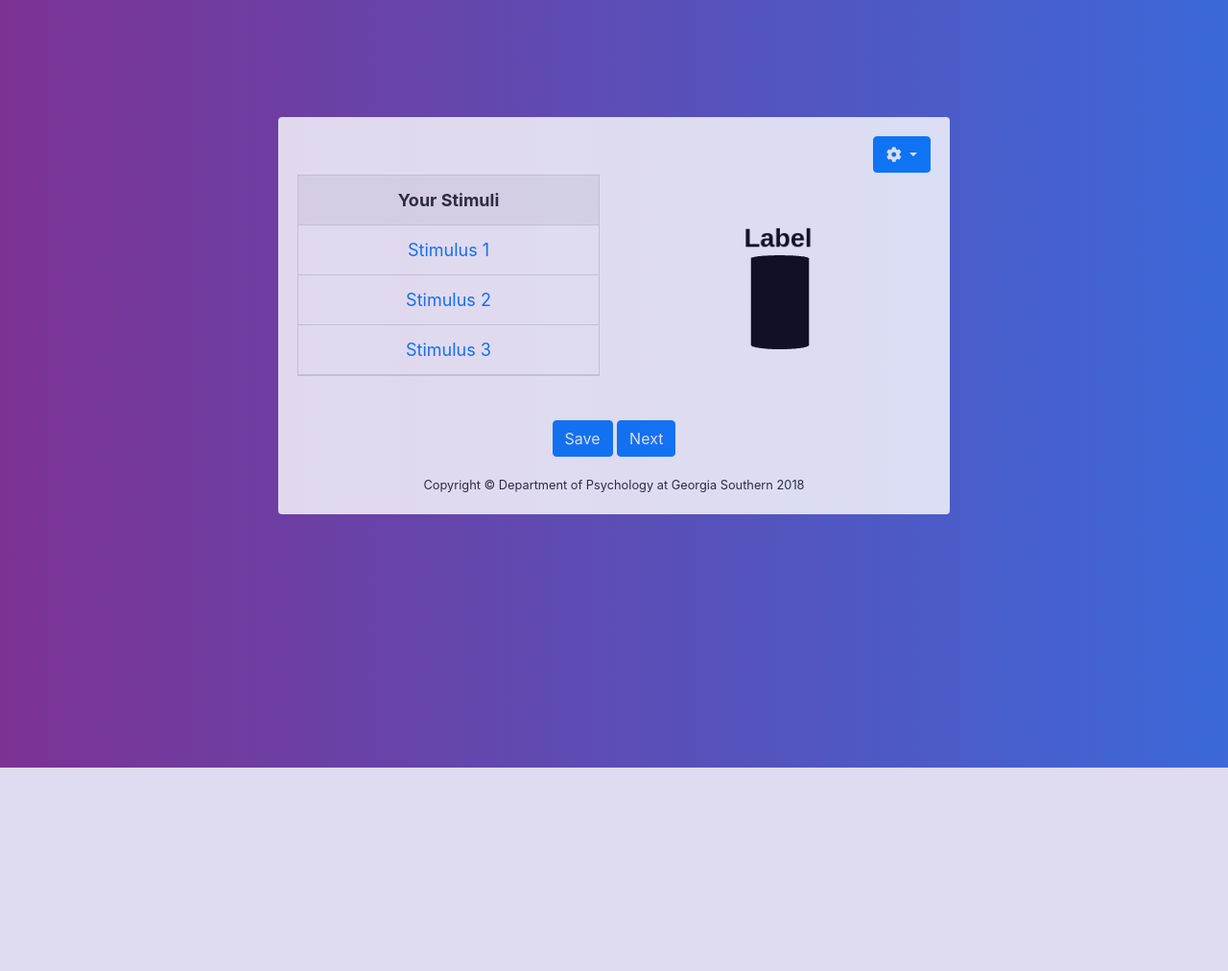
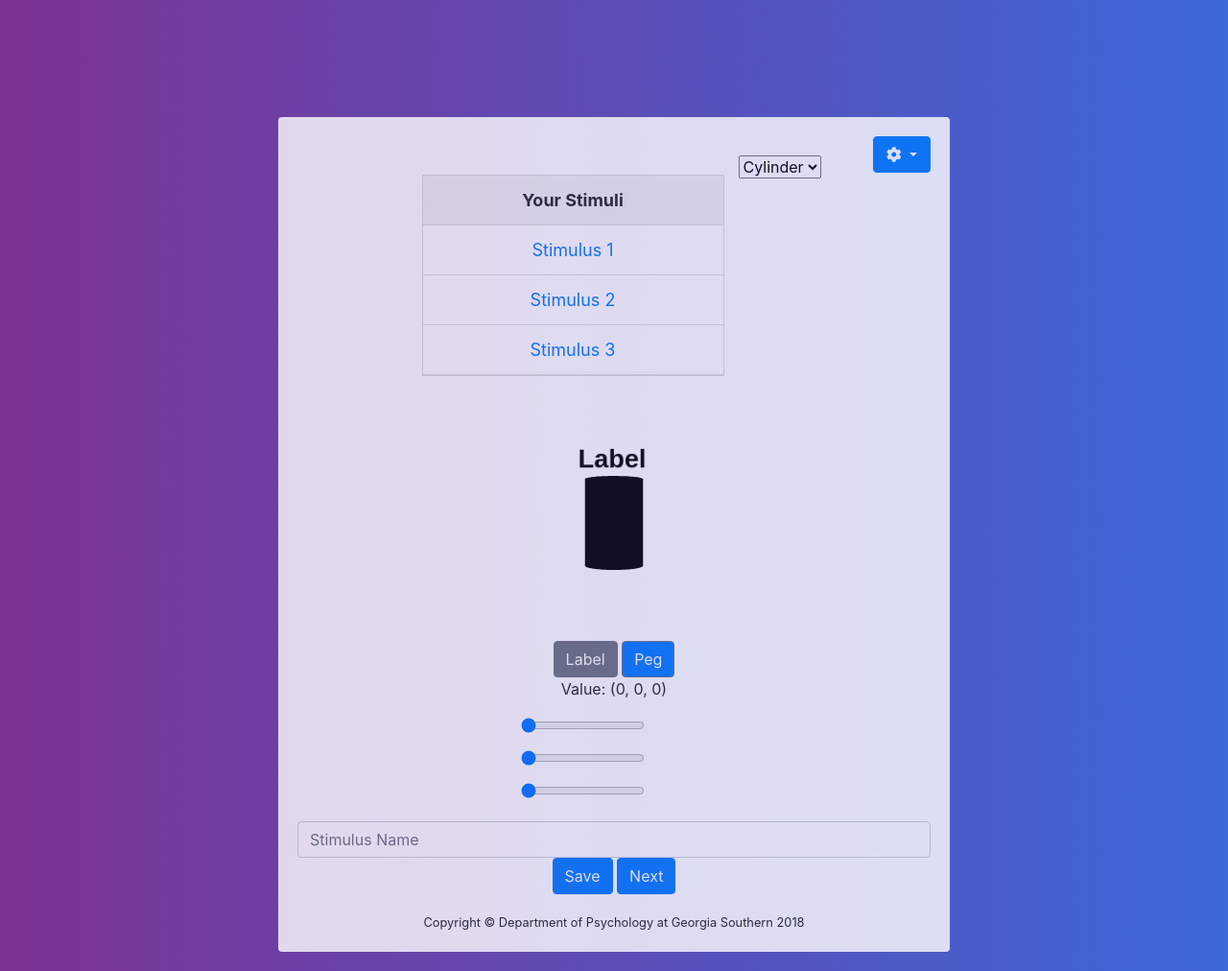
Before and after one commit to fredIV/SosaPy, a Django app: page /Sosa/stimsets/create in a window 1280 px wide. Shown: the whole page at 96% size. Before the commit the page ends 800 px from the top, so only its background shows below. Run offline with Django 3.2, Linux system fonts and the light colour scheme; some libraries are stand-ins or nearby versions.

Commit message:
Stimulus page is mostly working. Needs to be restyled.

```diff
--- a/Sosa/static/js/OrbitControls.js
+++ b/Sosa/static/js/OrbitControls.js
@@ -23,7 +23,7 @@ THREE.OrbitControls = function ( object, domElement ) {
 	this.userRotateSpeed = 1.0;
 
 	this.userPan = true;
-	this.userPanSpeed = 2.0;
+	this.userPanSpeed = 0.0;
 
 	this.autoRotate = false;
 	this.autoRotateSpeed = 2.0; // 30 seconds per round when fps is 60
--- /dev/null
+++ b/Sosa/static/js/RGB_stim_generator.js
@@ -0,0 +1,196 @@
+
+//Stimulus Peg
+var StimSliderR = document.getElementById("RvalueStim");
+var StimOutputR = document.getElementById("sR");
+StimOutputR.innerHTML = StimSliderR.value;
+
+StimSliderR.oninput = function() {
+  StimOutputR.innerHTML = this.value;
+}
+
+var StimSliderG = document.getElementById("GvalueStim");
+var StimOutputG = document.getElementById("sG");
+StimOutputG.innerHTML = StimSliderG.value;
+
+StimSliderG.oninput = function() {
+  StimOutputG.innerHTML = this.value;
+}
+
+var StimSliderB = document.getElementById("BvalueStim");
+var StimOutputB = document.getElementById("sB");
+StimOutputB.innerHTML = StimSliderB.value;
+
+StimSliderB.oninput = function() {
+  StimOutputB.innerHTML = this.value;
+}
+
+//Stimulus label
+var StimLabelSliderR = document.getElementById("lRvalueStim");
+var StimLabelOutputR = document.getElementById("lR");
+StimLabelOutputR.innerHTML = StimLabelSliderR.value;
+
+StimLabelSliderR.oninput = function() {
+  StimLabelOutputR.innerHTML = this.value;
+}
+
+var StimLabelSliderG = document.getElementById("lGvalueStim");
+var StimLabelOutputG = document.getElementById("lG");
+StimLabelOutputG.innerHTML = StimLabelSliderG.value;
+
+StimLabelSliderG.oninput = function() {
+  StimLabelOutputG.innerHTML = this.value;
+}
+
+var StimLabelSliderB = document.getElementById("lBvalueStim");
+var StimLabelOutputB = document.getElementById("lB");
+StimLabelOutputB.innerHTML = StimLabelSliderB.value;
+
+StimLabelSliderB.oninput = function() {
+  StimLabelOutputB.innerHTML = this.value;
+}
+
+//Board Sliders and Button that trigger on/off
+var displaySliderBoard, displaySliderBackground, displaySliderCover;
+var displayValueBoard, displayValueBackground, displayValueCover;
+var boardBtn, backgroundBtn, coverBtn;
+
+function displayColorSliderBoard() {
+  displayValueBoard = document.getElementById("displayValueBoard");
+  displayValueBackground = document.getElementById("displayValueBackground");
+  displayValueCover = document.getElementById("displayValueCover");
+
+  boardBtn = document.getElementById("boardBtn");
+  backgroundBtn = document.getElementById("backgroundBtn");
+  coverBtn = document.getElementById("coverBtn");
+
+  displaySliderBoard = document.getElementById("displaySliderBoard");
+  displaySliderBackground = document.getElementById("displaySliderBackground");
+  displaySliderCover = document.getElementById("displaySliderCover");
+
+  if (displaySliderBoard.style.display === "none") {
+
+    boardBtn.classList.add("bg-primary");
+    backgroundBtn.classList.remove("bg-primary");
+    coverBtn.classList.remove("bg-primary");
+
+    displayValueBoard.style.display = "block";
+    displayValueBackground.style.display = "none";
+    displayValueCover.style.display = "none";
+
+    displaySliderBoard.style.display = "block";
+    displaySliderBackground.style.display = "none";
+    displaySliderCover.style.display = "none";
+
+  }
+}
+
+function displayColorSliderBackground() {
+  displayValueBoard = document.getElementById("displayValueBoard");
+  displayValueBackground = document.getElementById("displayValueBackground");
+  displayValueCover = document.getElementById("displayValueCover");
+
+  boardBtn = document.getElementById("boardBtn");
+  backgroundBtn = document.getElementById("backgroundBtn");
+  coverBtn = document.getElementById("coverBtn");
+
+  displaySliderBoard = document.getElementById("displaySliderBoard");
+  displaySliderBackground = document.getElementById("displaySliderBackground");
+  displaySliderCover = document.getElementById("displaySliderCover");
+
+  if (displaySliderBackground.style.display === "none") {
+
+    boardBtn.classList.remove("bg-primary");
+    backgroundBtn.classList.add("bg-primary");
+    coverBtn.classList.remove("bg-primary");
+
+    displayValueBoard.style.display = "none";
+    displayValueBackground.style.display = "block";
+    displayValueCover.style.display = "none";
+
+    displaySliderBoard.style.display = "none";
+    displaySliderBackground.style.display = "block";
+    displaySliderCover.style.display = "none";
+
+  }
+}
+
+function displayColorSliderCover() {
+  displayValueBoard = document.getElementById("displayValueBoard");
+  displayValueBackground = document.getElementById("displayValueBackground");
+  displayValueCover = document.getElementById("displayValueCover");
+
+  boardBtn = document.getElementById("boardBtn");
+  backgroundBtn = document.getElementById("backgroundBtn");
+  coverBtn = document.getElementById("coverBtn");
+
+  displaySliderBoard = document.getElementById("displaySliderBoard");
+  displaySliderBackground = document.getElementById("displaySliderBackground");
+  displaySliderCover = document.getElementById("displaySliderCover");
+
+  if (displaySliderCover.style.display === "none") {
+
+    boardBtn.classList.remove("bg-primary");
+    backgroundBtn.classList.remove("bg-primary");
+    coverBtn.classList.add("bg-primary");
+
+    displayValueBoard.style.display = "none";
+    displayValueBackground.style.display = "none";
+    displayValueCover.style.display = "block";
+
+    displaySliderBoard.style.display = "none";
+    displaySliderBackground.style.display = "none";
+    displaySliderCover.style.display = "block";
+
+  }
+}
+
+//Stimulus Slider and Button that trigger on/off
+var displaySliderLabel, displaySliderStimulus;
+var displayValueLabelStimulus, displayValuePeg;
+var labelBtn, pegBtn;
+
+function displayColorSliderLabel() {
+  displayValueLabelStimulus = document.getElementById("displayValueLabelStimulus");
+  displayValuePeg = document.getElementById("displayValuePeg");
+
+  labelBtn = document.getElementById("labelBtn");
+  pegBtn = document.getElementById("pegBtn");
+
+  displaySliderLabel = document.getElementById("displaySliderLabel");
+  displaySliderStimulus = document.getElementById("displaySliderStimulus");
+
+  if (displaySliderLabel.style.display === "none" ) {
+
+    labelBtn.classList.add("bg-primary");
+    pegBtn.classList.remove("bg-primary");
+
+    displayValueLabelStimulus.style.display = "block";
+    displayValuePeg.style.display = "none";
+
+    displaySliderLabel.style.display = "block";
+    displaySliderStimulus.style.display = "none";
+  }
+}
+
+function displayColorSliderStimulus() {
+  displayValueLabelStimulus = document.getElementById("displayValueLabelStimulus");
+  displayValuePeg = document.getElementById("displayValuePeg");
+
+  labelBtn = document.getElementById("labelBtn");
+  pegBtn = document.getElementById("pegBtn");
+
+  displaySliderLabel = document.getElementById("displaySliderLabel");
+  displaySliderStimulus = document.getElementById("displaySliderStimulus");
+
+  if (displaySliderStimulus.style.display === "none" ) {
+
+    labelBtn.classList.remove("bg-primary");
+    pegBtn.classList.add("bg-primary");
+
+    displayValueLabelStimulus.style.display = "none";
+    displayValuePeg.style.display = "block";
+
+    displaySliderLabel.style.display = "none";
+    displaySliderStimulus.style.display = "block";
+  }
+}
--- a/Sosa/static/js/createBoard.js
+++ b/Sosa/static/js/createBoard.js
@@ -29,6 +29,7 @@ function initBoard() {
   BoardContainer.appendChild( BoardRenderer.domElement );
   // CONTROLS
   BoardControl = new THREE.OrbitControls( BoardCamera, BoardRenderer.domElement );
+
 
   // LIGHT
   hemiLight = new THREE.HemisphereLight( 0xffffff, 0xffffff, 0.6 );
--- a/Sosa/static/js/createStimulus.js
+++ b/Sosa/static/js/createStimulus.js
@@ -1,5 +1,5 @@
 // standard global variables
-var pegContainer, pegScene, pegCamera, pegRenderer, pegControls, Pegmaterial, spriteMaterial;
+var pegContainer, pegScene, pegCamera, pegRenderer, pegControls, Pegmaterial, spriteMaterial, peg, mesh;
 var pegLabelSprite;
 initPeg();
 animatePeg();
@@ -53,7 +53,7 @@ var skyBox = new THREE.Mesh( skyBoxGeometry, skyBoxMaterial );
 pegScene.add(skyBox);
 
 //peg
-var peg = new THREE.CylinderGeometry( 5, 5, 15, 100 );
+peg = new THREE.CylinderGeometry( 5, 5, 15, 100 );
 Pegmaterial = new THREE.MeshPhongMaterial({ color: 0x000000, shininess: 30 });
 mesh = new THREE.Mesh( peg, Pegmaterial );
 mesh.position.set(0,0,10);
@@ -133,12 +133,14 @@ pegRenderer.render( pegScene, pegCamera);
 }
 
 
-function setPegRGB(){
-var redHex = rgbToHex(document.getElementById("RvalueStim").value);
+function setPegRGB()
+{
+    var redHex = rgbToHex(document.getElementById("RvalueStim").value);
 var greenHex = rgbToHex(document.getElementById("GvalueStim").value);
 var blueHex = rgbToHex(document.getElementById("BvalueStim").value);
 var stringHex = "0x" + redHex + greenHex + blueHex;
 Pegmaterial.color.setHex(stringHex);
+
 }
 
 function setPeg(r,g,b) {
@@ -164,3 +166,52 @@ var blueHex = rgbToHex(document.getElementById("lBvalueStim").value);
 var stringHex = "0x" + redHex + greenHex + blueHex;
 spriteMaterial.color.setHex(stringHex);
 }
+
+function rgbToHex(rgb){
+  var hex = Number(rgb).toString(16);
+  if (hex.length < 2) {
+    hex = "0" + hex;
+  }
+  return hex;
+
+  function fullColorHex(r,g,b){
+    var red = rgbToHex(r);
+    var green = rgbToHex(g);
+    var blue = rgbToHex(b);
+    return red+green+blue;
+  }
+}
+
+$(document).ready(function() {
+    $("#shapes").click(function() {
+        var name = $("#shapes").val();
+
+       if(name == "Cube") {
+            pegScene.remove(mesh);
+
+           peg = new THREE.CubeGeometry(10, 10, 10);
+        Pegmaterial = new THREE.MeshPhongMaterial({ color: 0x000000, shininess: 30 });
+        mesh = new THREE.Mesh( peg, Pegmaterial );
+        mesh.position.set(0,0,10);
+        pegScene.add(mesh);
+       }
+       else if (name == "Cylinder") {
+             pegScene.remove(mesh);
+            peg = new THREE.CylinderGeometry( 5, 5, 15, 100 );
+        Pegmaterial = new THREE.MeshPhongMaterial({ color: 0x000000, shininess: 30 });
+        mesh = new THREE.Mesh( peg, Pegmaterial );
+        mesh.position.set(0,0,10);
+        pegScene.add(mesh);
+       }
+
+       else if (name == "Cone") {
+            pegScene.remove(mesh);
+            peg = new THREE.CylinderGeometry( 0, 9, 12, 15, 1  );
+        Pegmaterial = new THREE.MeshPhongMaterial({ color: 0x000000, shininess: 30 });
+        mesh = new THREE.Mesh( peg, Pegmaterial );
+        mesh.position.set(0,0,10);
+        pegScene.add(mesh);
+
+       }
+    })
+})
--- a/Sosa/templates/create_board.html
+++ b/Sosa/templates/create_board.html
@@ -51,4 +51,6 @@
         <button class="btn btn-primary">Save</button>
     </div>
 
+
+
 {% endblock %}
--- a/Sosa/templates/create_stimulus.html
+++ b/Sosa/templates/create_stimulus.html
@@ -25,11 +25,51 @@
                 <!--FILL IN THE TABLE WITH RESULTS FROM THE DATABASE-->
             </table>
         </div>
+
+        <div class="stimSelect">
+            <select id="shapes">
+                <option>Cylinder</option>
+                <option>Cone</option>
+                <option>Cube</option>
+            </select>
+        </div>
         <div class="col-6">
             <div id="ThreeJSPeg"></div>
             <script src="{% static "js/createStimulus.js" %}"></script>
+
+
+                <button onclick="displayColorSliderLabel()" type="button" class="btn btn-secondary btn-shadow" id="labelBtn">Label</button>
+                <button onclick="displayColorSliderStimulus()" type="button" class="btn btn-secondary btn-shadow bg-primary" id="pegBtn">Peg</button>
+
+                        <div id="displayValueLabelStimulus" class="text-center" style="display: none;">
+                            Value: (<span id="lR"></span>, <span id="lG"></span>, <span id="lB"></span>)
+                          </div>
+                          <div id="displayValuePeg" class="text-center" style="display: block;">
+                            Value: (<span id="sR"></span>, <span id="sG"></span>, <span id="sB"></span>)
+                          </div>
+
+                        <div id="displaySliderStimulus" class="pt-3" style="width: 250px; display: block;">
+                        <input type="range" min="0" max="255" value="0" class="slider mb-3" id="RvalueStim" onchange = "setPegRGB()">
+                        <input type="range" min="0" max="255" value="0" class="slider mb-3" id="GvalueStim" onchange = "setPegRGB()">
+                        <input type="range" min="0" max="255" value="0" class="slider mb-4" id="BvalueStim" onchange = "setPegRGB()">
+                      </div>
+                      <div id="displaySliderLabel" class="pt-3" style="width: 250px; display: none;">
+                        <input type="range" min="0" max="255" value="0" class="slider mb-3" id="lRvalueStim" onchange = "setLabelRGB()">
+                        <input type="range" min="0" max="255" value="0" class="slider mb-3" id="lGvalueStim" onchange = "setLabelRGB()">
+                        <input type="range" min="0" max="255" value="0" class="slider mb-4" id="lBvalueStim" onchange = "setLabelRGB()">
+                      </div>
+
+                        <script src="{% static "js/RGB_stim_generator.js" %}"></script>
+
+
+
+
         </div>
-    </div>
+        </div>
+
+
+    <input type="text" class="form-control" id="stimulus_name" placeholder="Stimulus Name" oninput= "setNewLabel(this )" >
+
     <button class="btn btn-primary">Save</button>
     <button class="btn btn-primary">Next</button>
 {% endblock %}
```
